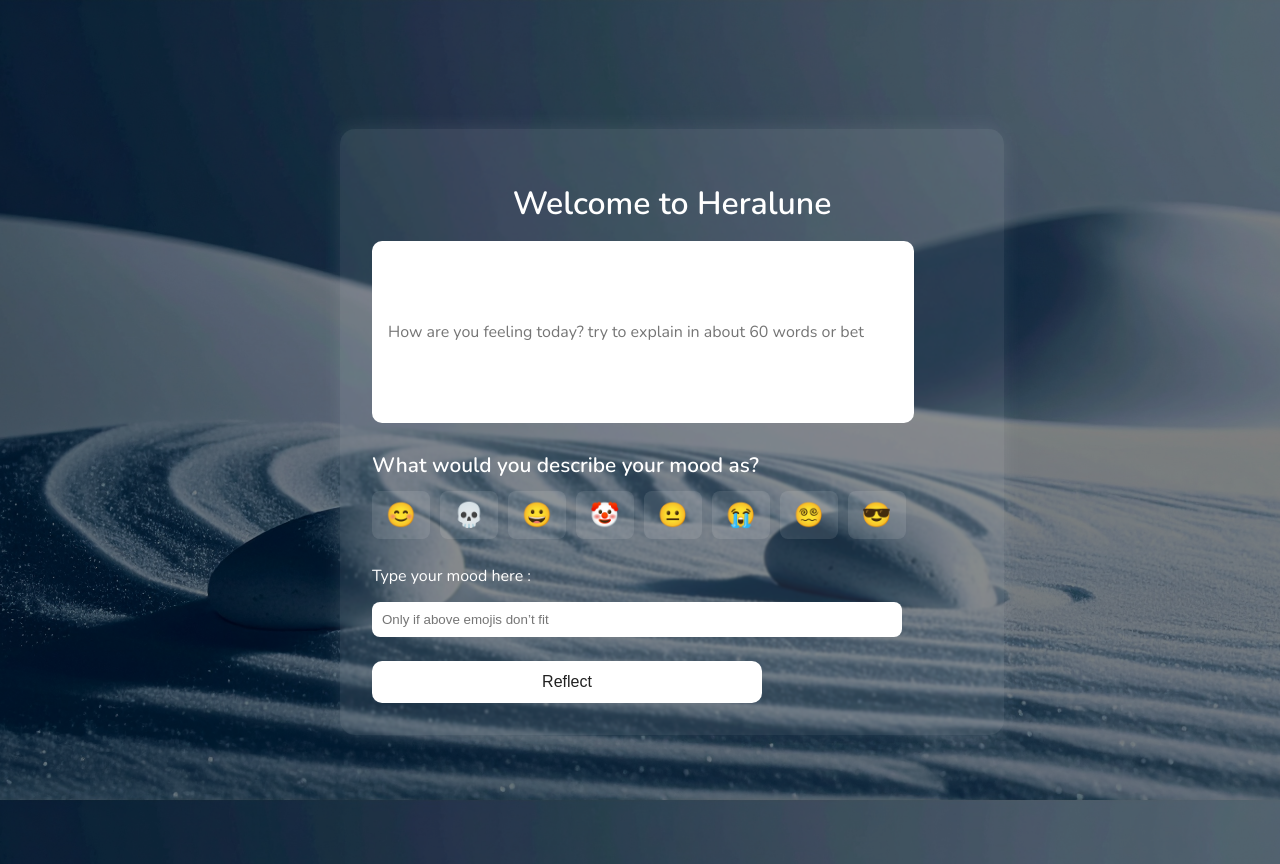
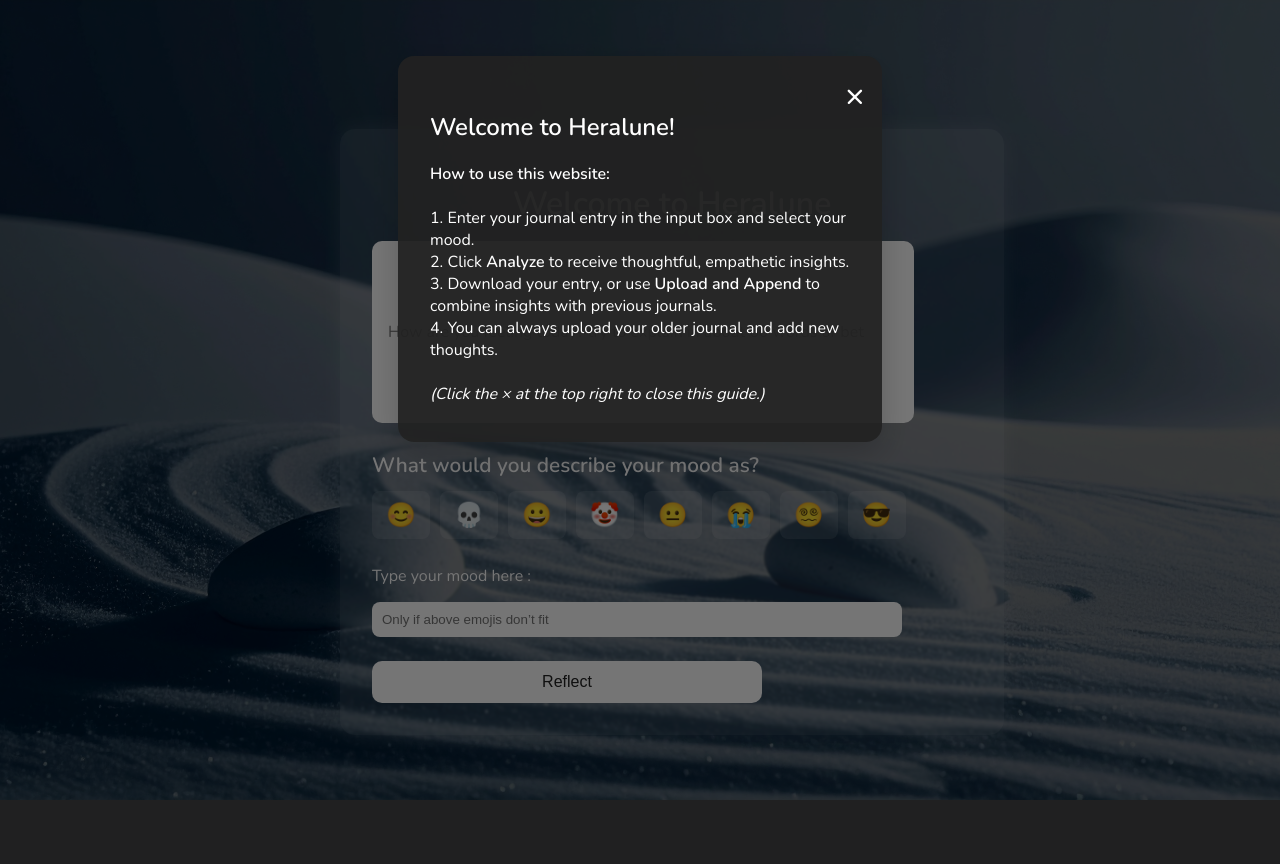
Before and after one commit to Sreethan1611/Heralune01, a Flask app: template Heralune/templates/index.html in a window 1280 px wide; the page is wider, and only the part inside the window is pictured. After the commit the page ends 800 px from the top of that part, so only its background shows below. Run offline with Flask 3, Linux system fonts and the light colour scheme; the template is opened without the code that fills it, so the values that code supplies are empty; parts of the project's set-up code (start-up, migrations or seed data) failed here and were passed over.

Commit message:
Added popup for user navigation

```diff
--- a/Heralune/main.py
+++ b/Heralune/main.py
@@ -1,10 +1,9 @@
 import os
 from datetime import datetime
 from io import BytesIO
-import requests
+import requests, gunicorn
 from flask import (
     Flask,
-    gunicorn,
     make_response,
     Response,
     redirect,
--- a/Heralune/templates/index.html
+++ b/Heralune/templates/index.html
@@ -168,10 +168,63 @@
               font-size: 0.96rem;
             }
           }
+        .modal {
+          display: block;
+          position: fixed;
+          z-index: 10000;
+          left: 0;
+          top: 0;
+          width: 100vw;
+          height: 100vh;
+          overflow: auto;
+          background: rgba(0,0,0,0.54);
+          transition: opacity 0.25s;
+        }
+        .modal-content {
+          background: #222e;
+          margin: 7vh auto;
+          padding: 2.2rem 2rem 1.3rem 2rem;
+          width: 90%;
+          max-width: 420px;
+          border-radius: 16px;
+          box-shadow: 0 12px 32px rgba(0,0,0,0.2);
+          color: #fff;
+          position: relative;
+          font-family: inherit;
+          text-align: left;
+        }
+        .close-btn {
+          position: absolute;
+          right: 1.1rem;
+          top: 1.1rem;
+          font-size: 2rem;
+          color: #fff;
+          cursor: pointer;
+          font-weight: bold;
+          transition: color 0.2s;
+        }
+        .close-btn:hover { color: #ffbdbd; }
+        @media (max-width: 600px) {
+          .modal-content { padding: 1.1rem 0.7rem 0.7rem 0.7rem; }
+        }
 
       </style>
     </head>
     <body>
+      <div id="howToModal" class="modal">
+        <div class="modal-content">
+          <span class="close-btn" id="modalCloseBtn">&times;</span>
+          <h2>Welcome to Heralune!</h2>
+          <p>
+            <b>How to use this website:</b><br><br>
+            1. Enter your journal entry in the input box and select your mood.<br>
+            2. Click <b>Analyze</b> to receive thoughtful, empathetic insights.<br>
+            3. Download your entry, or use <b>Upload and Append</b> to combine insights with previous journals.<br>
+            4. You can always upload your older journal and add new thoughts.<br><br>
+            <em>(Click the × at the top right to close this guide.)</em>
+          </p>
+        </div>
+      </div>
         <div class="overlay">
           <form class="journal_box" method="POST" action="/analyze">
             <h1>Welcome to Heralune</h1>
```
